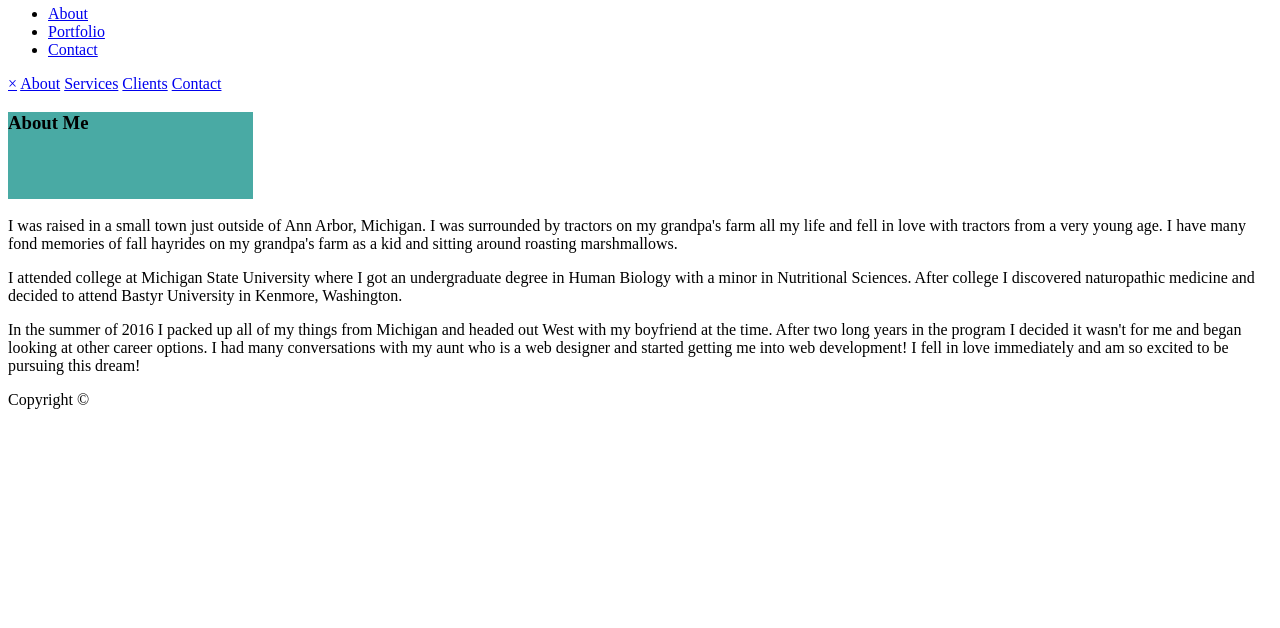
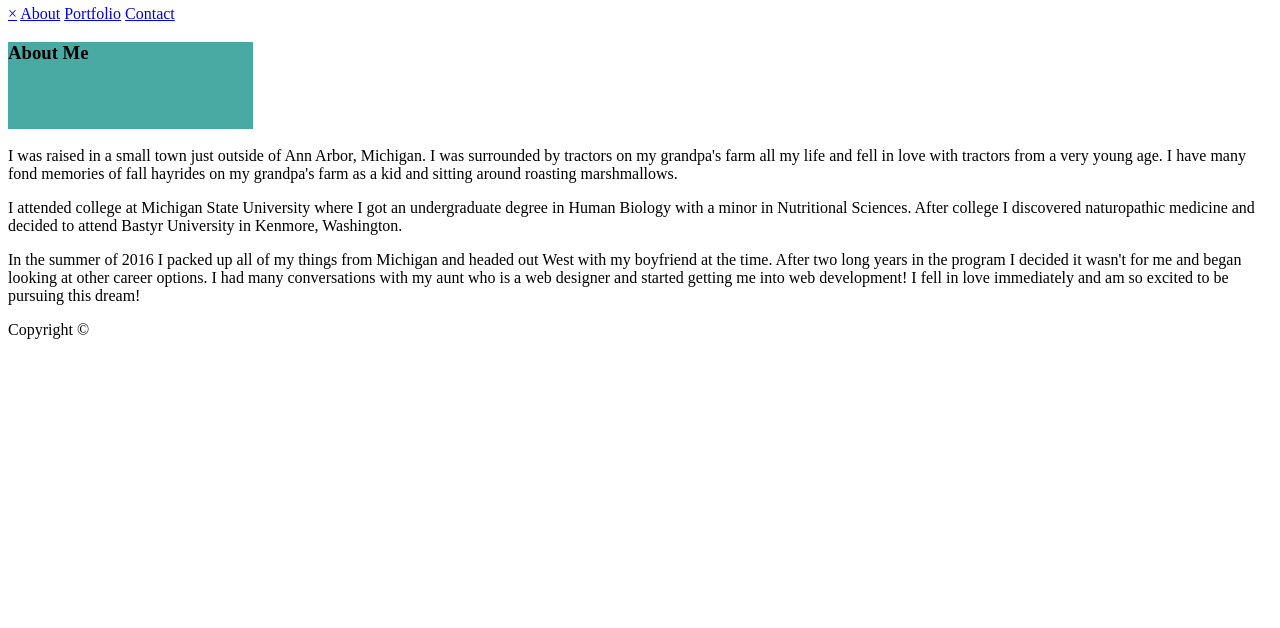
Before and after one commit to silvershan/Basic-Portfolio, a plain HTML site: page index.html in a window 1280 px wide. Shown: the part 172-800 px from the top of the page. Drawn offline with Linux system fonts and the light colour scheme; files that its build step writes are made by us from their sources; files whose address does not match are found by name.

Commit message:
initial site files

```diff
--- a/index.html
+++ b/index.html
@@ -9,24 +9,18 @@
 
 <h2>Tabs</h2>
 <nav>
-    <ul>
-        <li><a href="index.html">About</a></li>
-        <li><a href="portfolio.html">Portfolio</a></li>
-        <li><a href="contact.html">Contact</a></li>
-    </ul>
+    <div id="mySidenav" class="sidenav">
+        <a href="javascript:void(0)" class="closebtn" onclick="closeNav()">&times;</a>
+        <a href="index.html">About</a>
+        <a href="portfolio.html">Portfolio</a>
+        <a href="contact.html">Contact</a>
+    </div>
 </nav>
 
 </header>
 
 <body>
     <section>
-        <div id="mySidenav" class="sidenav">
-            <a href="javascript:void(0)" class="closebtn" onclick="closeNav()">&times;</a>
-            <a href="#">About</a>
-            <a href="#">Services</a>
-            <a href="#">Clients</a>
-            <a href="#">Contact</a>
-        </div>
 
         <article>
             <h1>About Me</h1>
```
